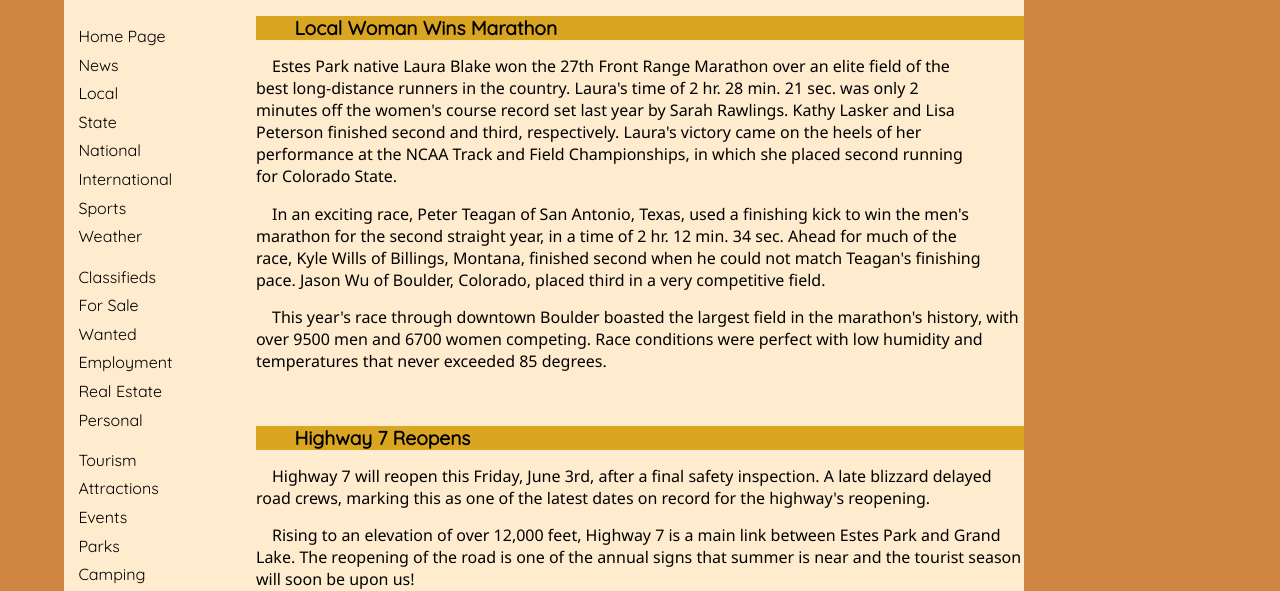
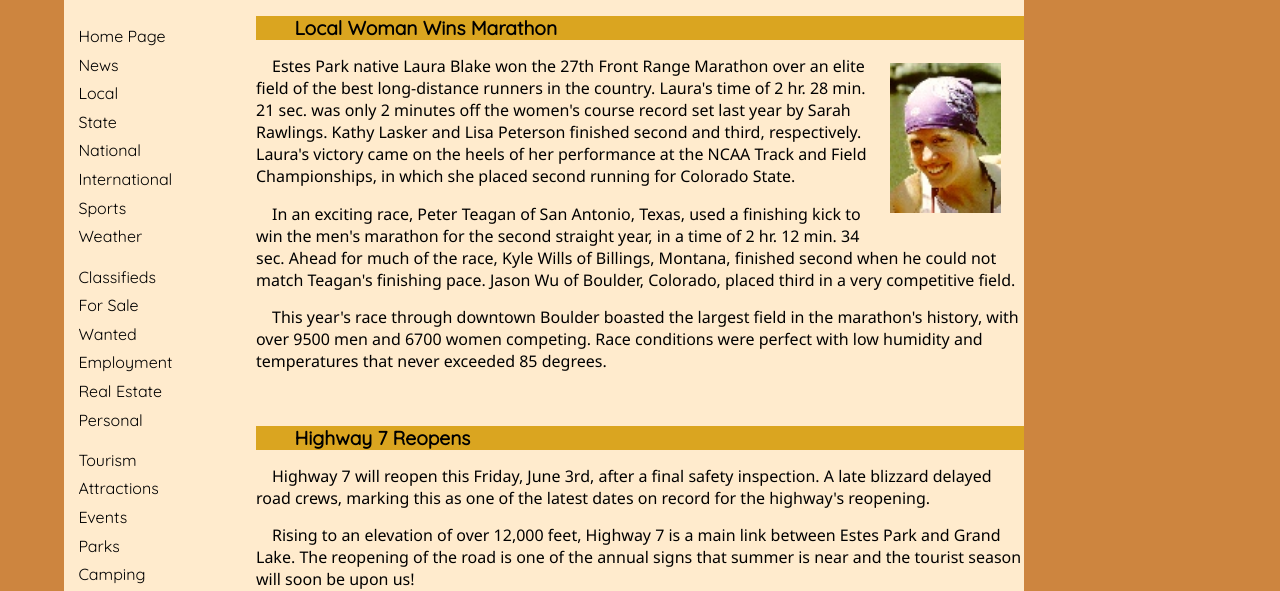
Before and after one commit to shak2633/csc1530Project1, a plain HTML site: page index.html in a window 1280 px wide. Shown: the part 234-825 px from the top of the page. Drawn offline with Linux system fonts and the light colour scheme.

Commit message:
Update index.html

```diff
--- a/index.html
+++ b/index.html
@@ -63,7 +63,7 @@
     <section>
         <article>
             <h1> Local Woman Wins Marathon </h1>
-            <img src="Data Files/blake.jpg" alt="" />
+            <img src="DataFiles/blake.jpg" alt="" />
             <p>Estes Park native Laura Blake won the 27th Front Range Marathon over an elite field
             of the best long-distance runners in the country. Laura's time of 2 hr. 28 min. 21 sec. was
             only 2 minutes off the women's course record set last year by Sarah Rawlings. Kathy Lasker
```
